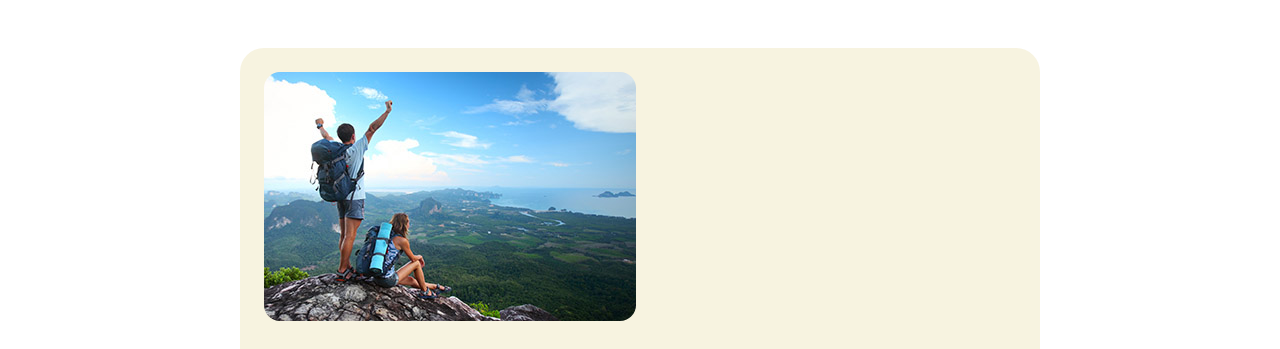
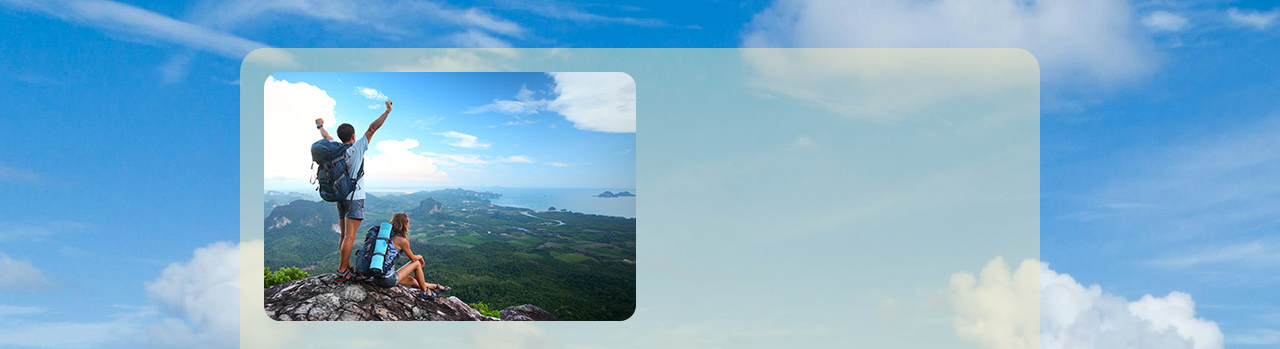
Before and after one commit to Marrycachos2/siteturismo, a plain HTML site: page index.html in a window 1280 px wide. Shown: the top 349 px of the page. Drawn offline with Linux system fonts and the light colour scheme; the site is published under a folder, as on GitHub Pages, so addresses that start at the root find nothing; a web font is replaced by a local one.

Commit message:
Update stylo.css
correção detalhe no img

```diff
--- a/stylo.css
+++ b/stylo.css
@@ -10,7 +10,7 @@
 }
 
 body {
-  background-image: url(/img/oceano.jpg);
+  background-image: url(img/oceano.jpg);
   background-size: cover;
 }
 
```
